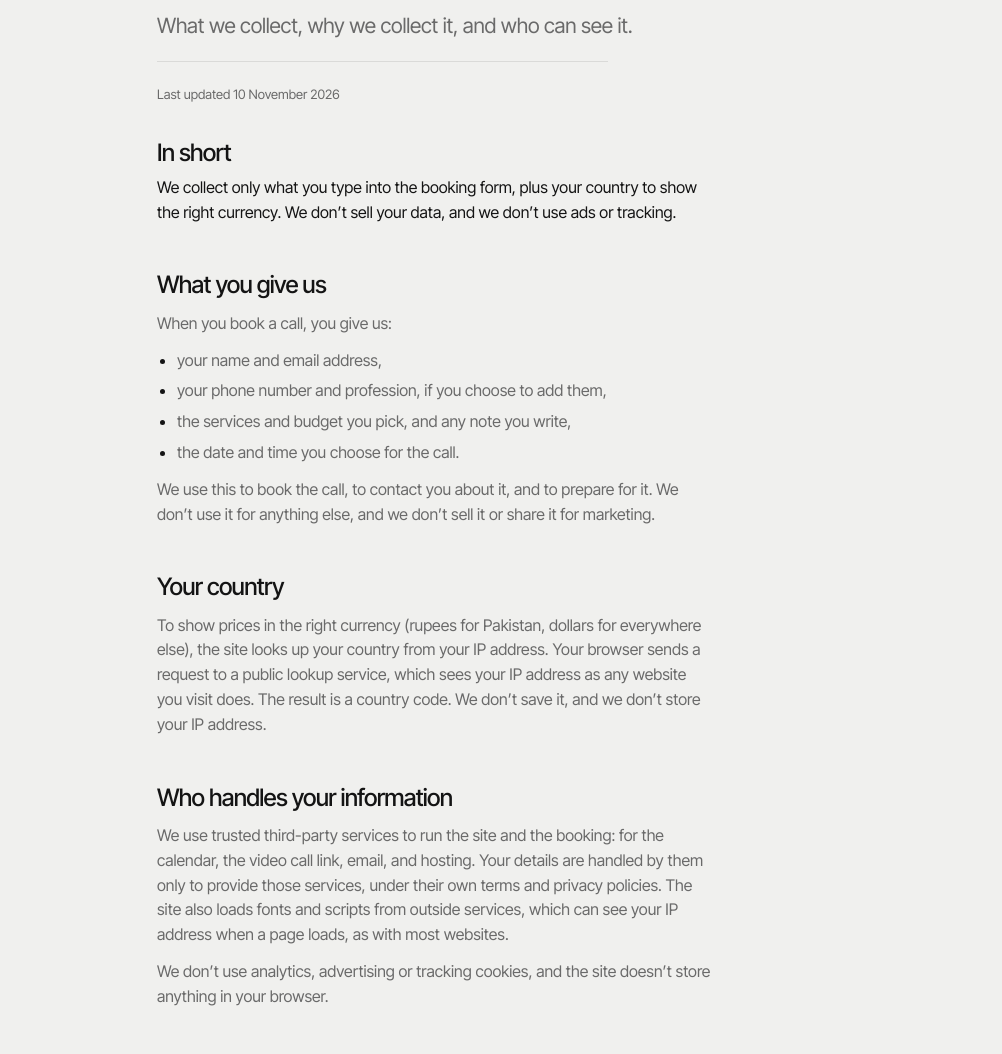
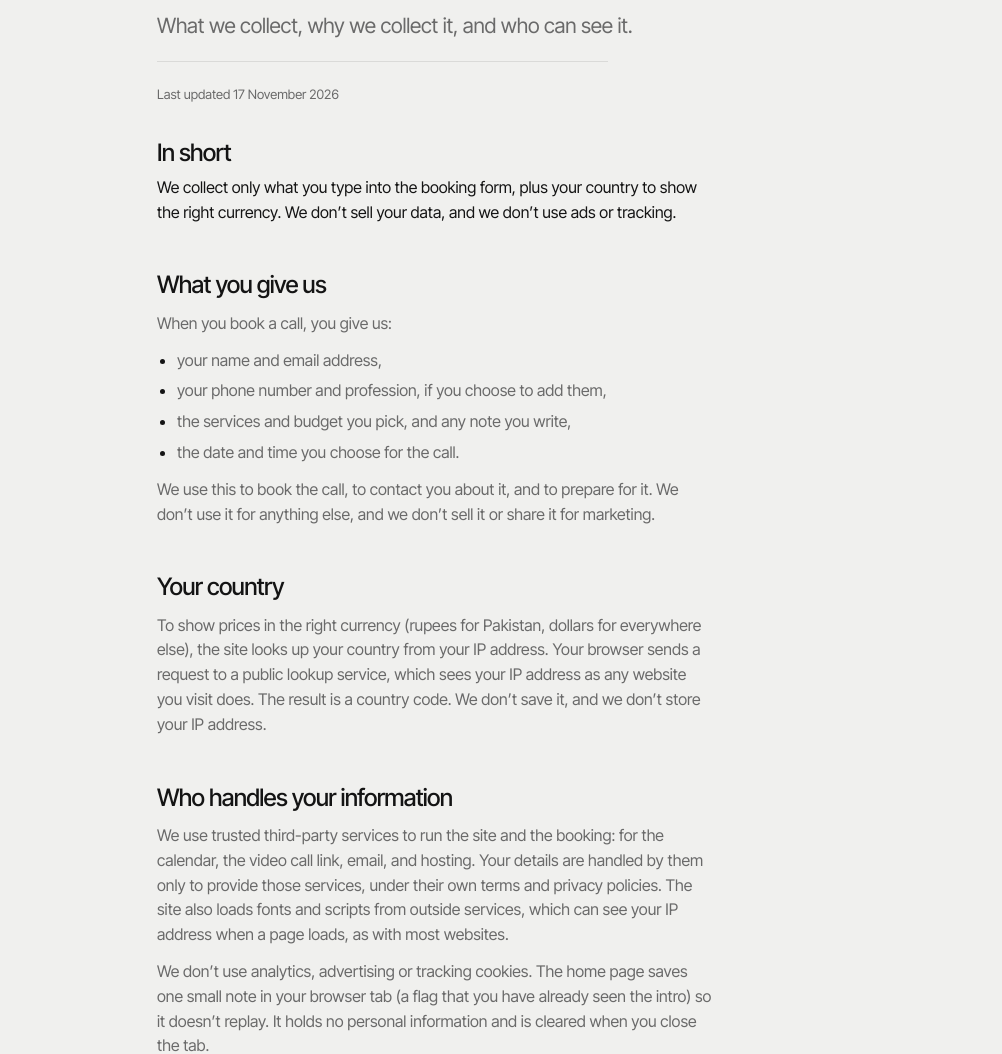
Before and after one commit to CodesxTalha/protosoft, a plain HTML site: page privacy.html in a window 1280 px wide. Shown: the part 247-1301 px from the top of the page, without its empty margins (133-1135 px from the left). Drawn offline with Linux system fonts and the light colour scheme.

Commit message:
Privacy: disclose the intro flag stored in the browser tab, update the date

```diff
--- a/privacy.html
+++ b/privacy.html
@@ -27,7 +27,7 @@
       <span class="legal__eyebrow">Protosofts</span>
       <h1 class="legal__title">Privacy policy</h1>
       <p class="legal__lead">What we collect, why we collect it, and who can see it.</p>
-      <p class="legal__updated">Last updated 10 November 2026</p>
+      <p class="legal__updated">Last updated 17 November 2026</p>
       <div class="legal__sum"><h2>In short</h2><p>We collect only what you type into the booking form, plus your country to show the right currency. We don’t sell your data, and we don’t use ads or tracking.</p></div>
 
       <h2>What you give us</h2>
@@ -45,7 +45,7 @@
 
       <h2>Who handles your information</h2>
       <p>We use trusted third-party services to run the site and the booking: for the calendar, the video call link, email, and hosting. Your details are handled by them only to provide those services, under their own terms and privacy policies. The site also loads fonts and scripts from outside services, which can see your IP address when a page loads, as with most websites.</p>
-      <p>We don’t use analytics, advertising or tracking cookies, and the site doesn’t store anything in your browser.</p>
+      <p>We don’t use analytics, advertising or tracking cookies. The home page saves one small note in your browser tab (a flag that you have already seen the intro) so it doesn’t replay. It holds no personal information and is cleared when you close the tab.</p>
 
       <h2>How long we keep it</h2>
       <p>We keep booking details for as long as we need them to work with you, and for a reasonable period afterwards in case you come back to us. Ask us to delete them at any time and we will.</p>
```
